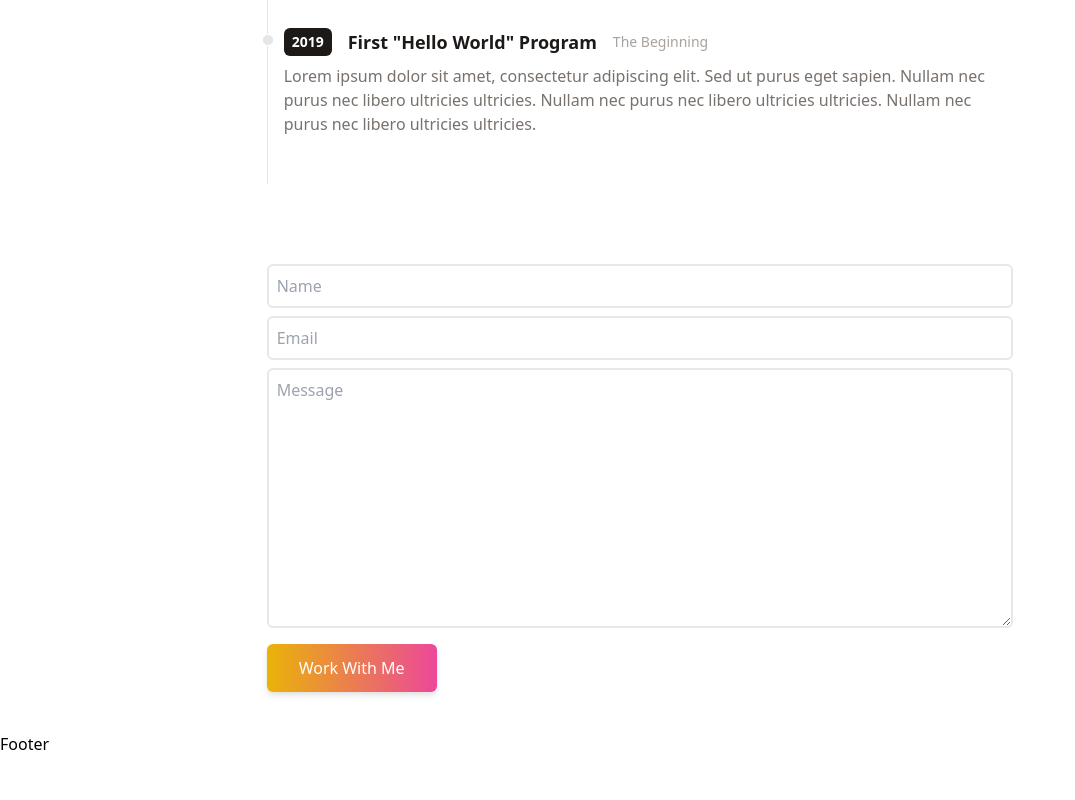
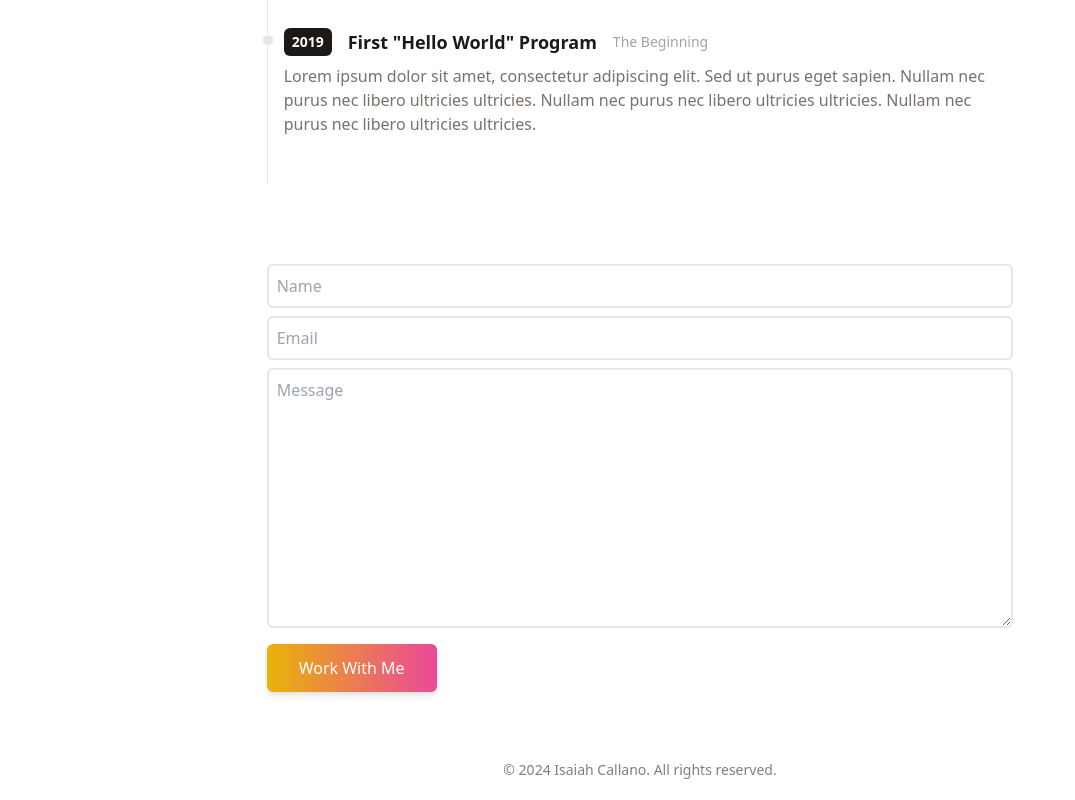
Before and after one commit to TeraBirb/portfolio-v2, a React (Vite) app: page / in a window 1280 px wide. Shown: the part 1508-2308 px from the top of the page, without its empty margins (0-1075 px from the left). Before the commit the page ends 2264 px from the top, so only its background shows below. Built offline with nearby package versions, Linux system fonts and the light colour scheme.

Commit message:
Create footer

```diff
--- a/src/components/Footer.jsx
+++ b/src/components/Footer.jsx
@@ -1,7 +1,10 @@
 const Footer = () => {
     return (
-        <div className="">
-            <h1>Footer</h1>
+        <div className="py-5 text-center">
+            {/* Insert icons here maybe */}
+            <p className="text-sm mt-2 opacity-50">
+                &copy; {new Date().getFullYear()} Isaiah Callano. All rights reserved.
+            </p>
         </div>
     );
 };
```
